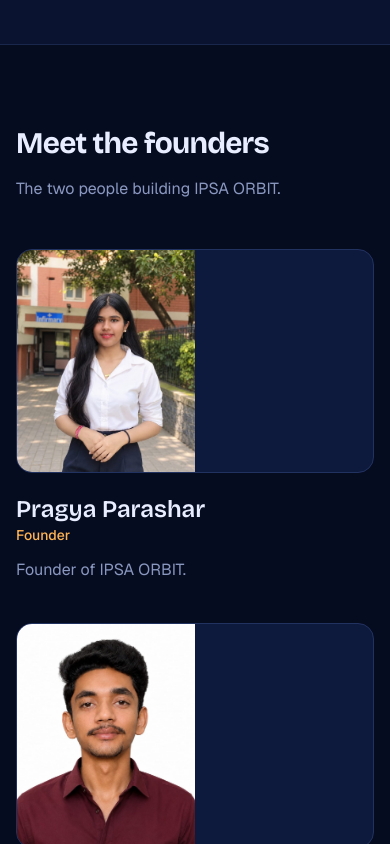
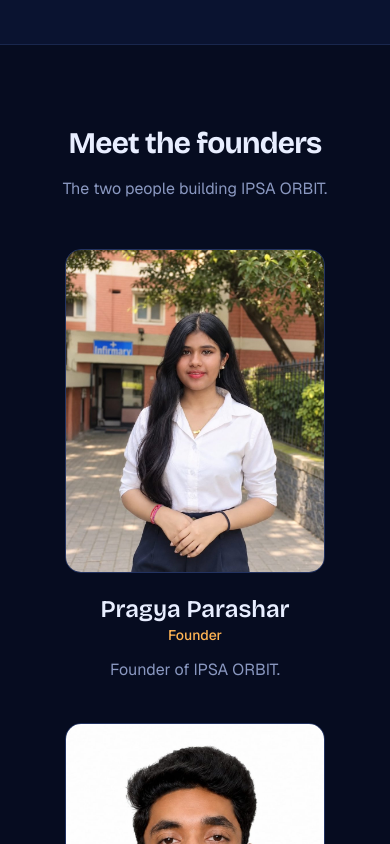
Before and after one commit to adarshh0507/ipsa-orbit2.0, a Next.js app: page / in a window 390 px wide. Shown: the part 4460-5304 px from the top of the page. Built offline with nearby package versions, Linux system fonts and the light colour scheme; no server answers.

Commit message:
Add files via upload

```diff
--- a/src/app/page.tsx
+++ b/src/app/page.tsx
@@ -148,25 +148,25 @@ export default function LandingPage() {
         {/* Founders */}
         <section id="founders" className="scroll-mt-8 border-t border-[#223260]/70 py-20">
           <div className="mx-auto max-w-7xl px-4 sm:px-6 lg:px-8">
-            <h2 className="font-display text-3xl font-bold tracking-tight sm:text-4xl">Meet the founders</h2>
-            <p className="mt-4 max-w-xl text-[#8A98C0]">The two people building IPSA ORBIT.</p>
+            <h2 className="font-display text-center text-3xl font-bold tracking-tight sm:text-4xl">Meet the founders</h2>
+            <p className="mx-auto mt-4 max-w-xl text-center text-[#8A98C0]">The two people building IPSA ORBIT.</p>
 
-            <div className="mt-12 grid gap-10 sm:grid-cols-2 lg:max-w-4xl">
+            <div className="mt-12 flex flex-wrap justify-center gap-10 sm:gap-14">
               {founders.map((founder) => (
-                <figure key={founder.name}>
+                <figure key={founder.name} className="w-full max-w-[260px]">
                   <div className="overflow-hidden rounded-2xl border border-[#223260] bg-[#0E1A3D]">
                     {/* eslint-disable-next-line @next/next/no-img-element */}
                     <img
                       src={founder.image}
                       alt={founder.imageAlt}
-                      className="aspect-[4/5] w-1/2 object-cover object-top"
+                      className="block aspect-[4/5] w-full object-cover object-top"
                       loading="lazy"
                     />
                   </div>
-                  <figcaption className="mt-5">
+                  <figcaption className="mt-5 text-center">
                     <p className="font-display text-2xl font-semibold">{founder.name}</p>
                     <p className="text-sm font-medium text-[#FFB454]">{founder.role}</p>
-                    <p className="mt-3 max-w-sm leading-relaxed text-[#8A98C0]">{founder.bio}</p>
+                    <p className="mx-auto mt-3 max-w-xs leading-relaxed text-[#8A98C0]">{founder.bio}</p>
                   </figcaption>
                 </figure>
               ))}
```
